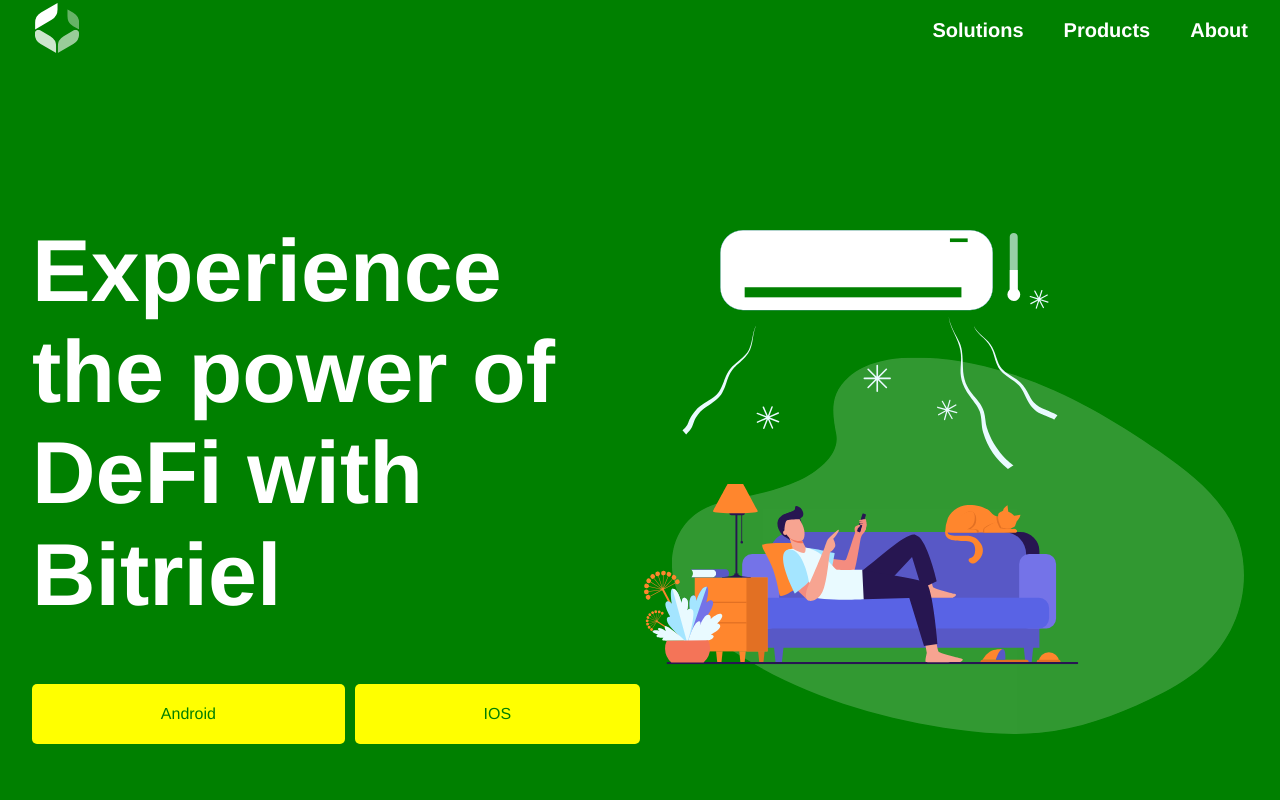
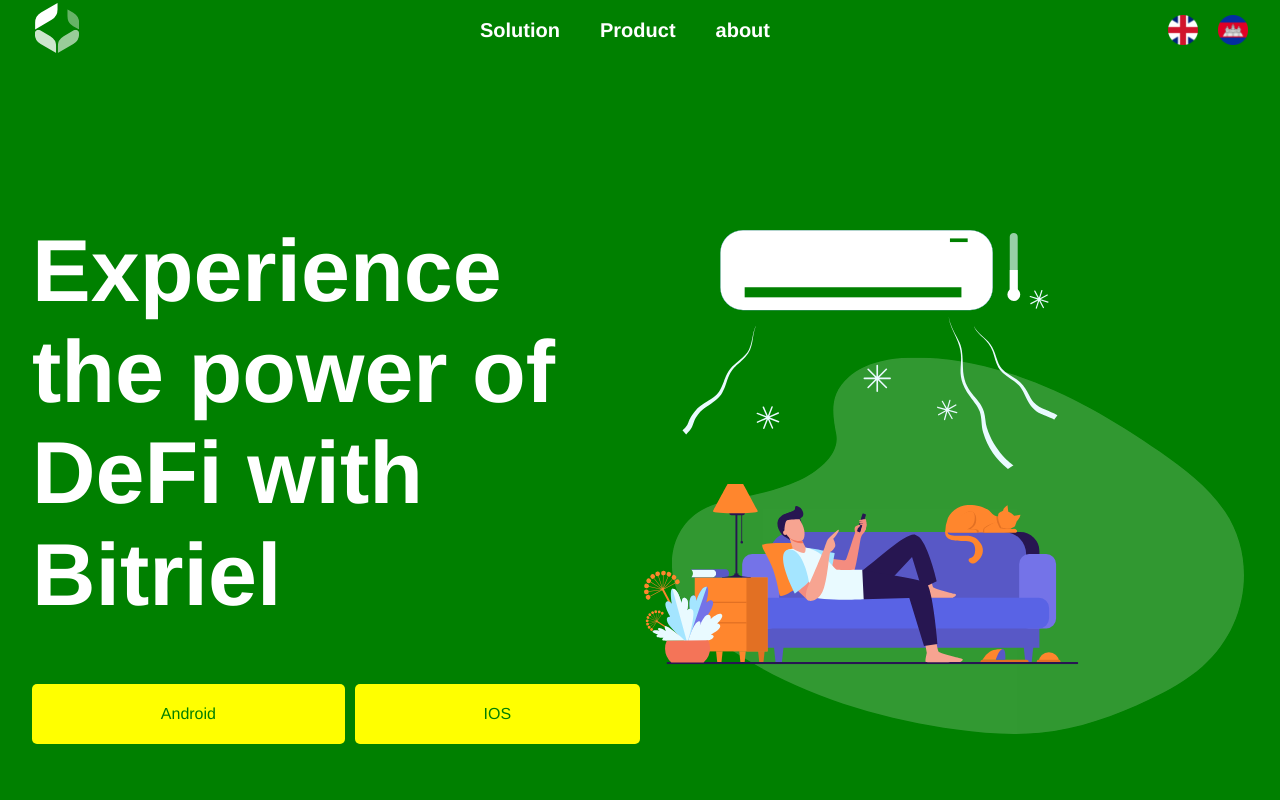
Before and after one commit to stronghand-3e/stronghand.com, a React (Create React App) app: page / in a window 1280 px wide. Shown: the top 800 px of the page. Built offline with nearby package versions, Linux system fonts and the light colour scheme.

Commit message:
add lang

```diff
--- a/src/components/Footer.js
+++ b/src/components/Footer.js
@@ -3,7 +3,7 @@
 import telegram from '../assets/telegram.svg';
 import facebook from '../assets/facebook.svg';
 import linkedin from '../assets/linkedin.svg';
-import { data } from "../constants/data";
+import { link } from "../constants/data";
 
 export default function Footer() {
   return (
@@ -16,19 +16,19 @@
         />
         <p>Copyright © 2021</p>
         <RightSection>
-          <a href={data.fb} target='_blank'>
+          <a href={link.fb} target='_blank'>
             <Social
               alt='facebook'
               src={facebook}
             />
           </a>
-          <a href={data.telegram} target='_blank'>
+          <a href={link.telegram} target='_blank'>
             <Social
               alt='telegram'
               src={telegram}
             />
           </a>
-          <a href={data.linkedin} target='_blank'>
+          <a href={link.linkedin} target='_blank'>
             <Social
               alt='linkedin'
               src={linkedin}
--- a/src/components/Header.js
+++ b/src/components/Header.js
@@ -1,12 +1,18 @@
-import { useState } from "react";
+import { useContext, useState } from "react";
 import { Link as NavLink } from 'react-scroll'
 import { NavLink as NaviLink } from "react-router-dom";
 import styled from "styled-components";
 import logo from '../assets/logo.svg';
 import menu from '../assets/menu.svg';
+import en from '../assets/en.png';
+import kh from '../assets/kh.png';
+import { contents } from "../constants/data";
+import { LangContext } from "../context/LangContext";
 
 export default function Header() {
   const [show, setShow] = useState(false);
+  const {ChangeLang, language} = useContext(LangContext);
+  const {navbar} = contents[language];
 
   return (
     <div>
@@ -18,10 +24,26 @@
           />
         </NaviLink>
         <Wrapper>
-          <Link to="solution" smooth={true} duration={500}>Solutions</Link>
-          <Link to="product" smooth={true} duration={500}>Products</Link>
-          <Route to='/about'>About</Route>
+          <Link to="solution" smooth={true} duration={500}>{navbar[0]}</Link>
+          <Link to="product" smooth={true} duration={500}>{navbar[1]}</Link>
+          <Route to='/about'>{navbar[2]}</Route>
         </Wrapper>
+        <LangContainer>
+          <img
+            src={en}
+            alt='en'
+            width={30}
+            height={30}
+            onClick={() => ChangeLang('en')}
+          />
+          <img
+            src={kh}
+            alt='en'
+            width={30}
+            height={30}
+            onClick={() => ChangeLang('kh')}
+          />
+        </LangContainer>
         <Menu
           src={menu}
           alt='menu'
@@ -29,9 +51,27 @@
         />
       </Container>
       <Sidebar show={show}>
-        <MobileNav to="solution" spy={true} smooth={true}>Solutions</MobileNav>
-        <MobileNav to="product" smooth={true} duration={500}>Products</MobileNav>
-        <MobileRoute to='/about'>About</MobileRoute>
+        <MobileNav to="solution" spy={true} smooth={true}>{navbar[0]}</MobileNav>
+        <MobileNav to="product" smooth={true} duration={500}>{navbar[1]}</MobileNav>
+        <MobileRoute to='/about'>{navbar[2]}</MobileRoute>
+        <div style={{textAlign: 'center'}}>
+          <img
+            src={en}
+            alt='en'
+            width={30}
+            height={30}
+            style={{marginRight: '5px'}}
+            onClick={() => ChangeLang('en')}
+          />
+          <img
+            src={kh}
+            alt='en'
+            width={30}
+            height={30}
+            style={{marginLeft: '5px'}}
+            onClick={() => ChangeLang('kh')}
+          />
+        </div>
       </Sidebar>
     </div>
   )
@@ -64,6 +104,14 @@
   display: grid;
   grid-template-columns: auto auto auto;
   grid-gap: 40px;
+  @media ${(props) => props.theme.breakpoints.sm} {
+    display: none;
+  }
+`
+const LangContainer = styled.div`
+  display: grid;
+  grid-template-columns: auto auto;
+  grid-gap: 20px;
   @media ${(props) => props.theme.breakpoints.sm} {
     display: none;
   }
--- a/src/constants/data.js
+++ b/src/constants/data.js
@@ -1,15 +1,42 @@
-export const data = {
+export const link = {
   fb: 'https://facebook.com/',
   telegram: 'https://t.me/',
   linkedin: 'https://linkedin.com',
   android: 'https://play.google.com',
   ios: 'https://appstore.com',
+}
+
+export const contents = {
+  en: {
+    navbar: [
+      'Solution',
+      'Product',
+      'about'
+    ],
     title: 'Experience the power of DeFi with Bitriel',
-  product_title: 'Bitriel Wallet',
+    product_title: 'Stronghand 3E',
     product_description: 'Digital wallet management for cross-chain assets, staking and governance operations, collection and self-owned private key.',
     about_title: 'About Stronghand',
     about_description: 'Lorem ipsum dolor sit amet, consectetur adipiscing elit. Vivamus vulputate erat eget sapien hendrerit ultricies.',
+    solution_title: 'Solution',
+    solution1: 'Lorem ipsum dolor sit amet, consectetur adipiscing elit. Vivamus vulputate erat eget sapien hendrerit ultricies.',
+    solution2: 'Lorem ipsum dolor sit amet, consectetur adipiscing elit. Vivamus vulputate erat eget sapien hendrerit ultricies.',
+    solution3: 'Lorem ipsum dolor sit amet, consectetur adipiscing elit. Vivamus vulputate erat eget sapien hendrerit ultricies.'
+  },
+  kh: {
+    navbar: [
+      'ដំណោះស្រាយ',
+      'ផលិតផល',
+      'អំពី​​យើង'
+    ],
+    title: 'បទពិសោធន៍ថាមពលរបស់ឌីហ្វៃជាមួយប៊ីទ្រីល',
+    product_title: 'Stronghand 3E',
+    product_description: 'ការគ្រប់គ្រងកាបូបឌីជីថលសម្រាប់ទ្រព្យសកម្មច្រវ៉ាក់ការកាន់កាប់និងអភិបាលកិច្ចការប្រមូលនិងកូនសោឯកជនដែលមានកម្មសិទ្ធិផ្ទាល់ខ្លួន។',
+    about_title: 'អំពី Stronghand',
+    about_description: 'Lorem ipsum dolor sit amet, consectetur adipiscing elit. Vivamus vulputate erat eget sapien hendrerit ultricies.',
+    solution_title: 'ដំណោះស្រាយ',
     solution1: 'Lorem ipsum dolor sit amet, consectetur adipiscing elit. Vivamus vulputate erat eget sapien hendrerit ultricies.',
     solution2: 'Lorem ipsum dolor sit amet, consectetur adipiscing elit. Vivamus vulputate erat eget sapien hendrerit ultricies.',
     solution3: 'Lorem ipsum dolor sit amet, consectetur adipiscing elit. Vivamus vulputate erat eget sapien hendrerit ultricies.'
   }
+}
--- /dev/null
+++ b/src/context/LangContext.js
@@ -0,0 +1,21 @@
+import { createContext, useState } from "react";
+
+
+export const LangContext = createContext();
+export const LangProvider = ({children}) => {
+
+  const [language, setLang] = useState(localStorage.getItem('lang') || 'en');
+  function ChangeLang(value) {
+    setLang(value);
+    localStorage.setItem('lang', value);
+  }
+
+  return (
+    <LangContext.Provider
+      value={{
+        language,
+        ChangeLang
+      }}
+    >{children}</LangContext.Provider>
+  )
+}
--- a/src/index.js
+++ b/src/index.js
@@ -1,11 +1,14 @@
 import React from 'react';
 import { render } from 'react-dom';
 import App from './App';
+import { LangProvider } from './context/LangContext';
 import Theme from './styles/theme';
 
 render(
-  <Theme>
-    <App />
-  </Theme>,
+  <LangProvider>
+    <Theme>
+      <App />
+    </Theme>
+  </LangProvider>,
   document.getElementById('root')
 );
--- a/src/pages/About.js
+++ b/src/pages/About.js
@@ -1,8 +1,13 @@
+import { useContext } from "react"
 import styled from "styled-components"
 import logo from '../assets/logo.svg'
-import { data } from "../constants/data"
+import { contents } from "../constants/data"
+import { LangContext } from "../context/LangContext"
 
 export default function About() {
+  const {language} = useContext(LangContext);
+  const {about_title, about_description} = contents[language];
+
   return (
     <Wrapper>
       <Container>
@@ -13,8 +18,8 @@
           />
         </LeftSection>
         <RightSection>
-          <Title>{data.about_title}</Title>
-          <Description>{data.about_description}</Description>
+          <Title>{about_title}</Title>
+          <Description>{about_description}</Description>
         </RightSection>
       </Container>
     </Wrapper>
--- a/src/pages/Home.js
+++ b/src/pages/Home.js
@@ -3,19 +3,33 @@
 import plumbing from '../assets/plumbing2.svg';
 import electric from '../assets/electric.svg';
 import product from '../assets/SlashScreen.png';
-import { data } from "../constants/data";
+import { contents, link } from "../constants/data";
+import { LangContext } from "../context/LangContext";
+import { useContext } from "react";
 
 export default function Home() {
+  const {language} = useContext(LangContext);
+  const {
+    title,
+    about_description,
+    solution_title,
+    solution1,
+    solution2,
+    solution3,
+    product_title,
+    product_description
+  } = contents[language];
+
   return (
     <Wrapper>
       <Container>
         <SectionLeft>
-          <Title>{data.title}</Title>
+          <Title>{title}</Title>
           <Row>
-            <a href={data.android} target='_blank'>
+            <a href={link.android} target='_blank'>
               <Button>Android</Button>
             </a>
-            <a href={data.ios} target='_blank'>
+            <a href={link.ios} target='_blank'>
               <Button>IOS</Button>
             </a>
           </Row>
@@ -28,41 +42,41 @@
         </SectionRight>
       </Container>
       <div id="solution">
-        <Subtitle>Solutions</Subtitle>
+        <Subtitle>{solution_title}</Subtitle>
         <Feature>
           <div>
             <Image
               alt='bg'
               src={background}
             />
-            <Description center>{data.solution1}</Description>
+            <Description center>{solution1}</Description>
           </div>
           <div>
             <Image
               alt='bg'
               src={electric}
             />
-            <Description center>{data.solution2}</Description>
+            <Description center>{solution2}</Description>
           </div>
           <div>
             <Image
               alt='bg'
               src={plumbing}
             />
-            <Description center>{data.solution3}</Description>
+            <Description center>{solution3}</Description>
           </div>
         </Feature>
       </div>
       <div id='product'>
         <Product>
           <div>
-            <Subtitle>{data.product_title}</Subtitle>
-            <Description>{data.product_description}</Description>
+            <Subtitle>{product_title}</Subtitle>
+            <Description>{product_description}</Description>
             <Row>
-              <a href={data.android} target='_blank'>
+              <a href={link.android} target='_blank'>
                 <Button>Android</Button>
               </a>
-              <a href={data.ios} target='_blank'>
+              <a href={link.ios} target='_blank'>
                 <Button>IOS</Button>
               </a>
             </Row>
```
Also changed, not shown: package.json (+5 -3 lines), src/assets/en.png (added), src/assets/kh.png (added). Lines whose indentation alone changed are shown as unchanged.
